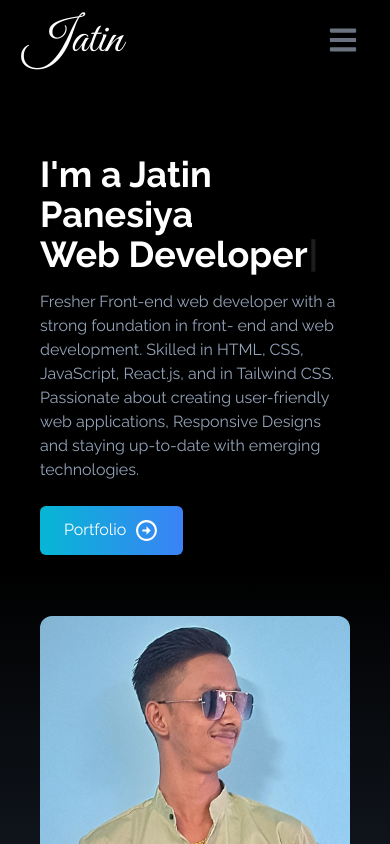
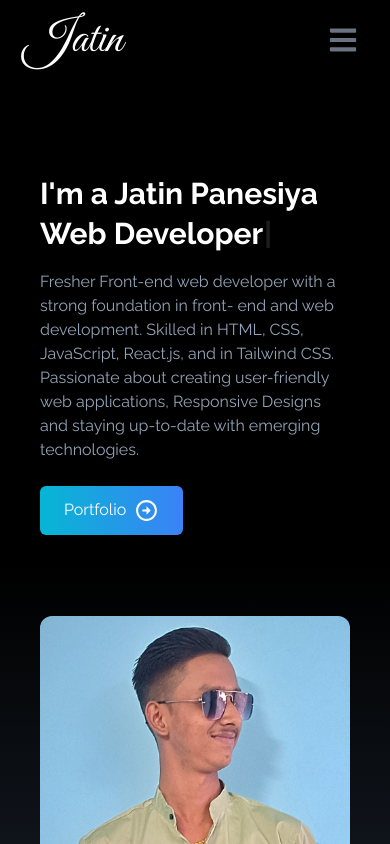
Before and after one commit to Jatin-Panesiya/Portfolio, a React (Create React App) app: page / in a window 390 px wide. Shown: the top 844 px of the page. Built offline with nearby package versions, Linux system fonts and the light colour scheme; the HTML template or start-up script is replaced by a standard one.

Commit message:
project completed

```diff
--- a/public/index.html
+++ b/public/index.html
@@ -2,7 +2,7 @@
 <html lang="en">
   <head>
     <meta charset="utf-8" />
-    <link rel="favicon" href="../src/assets/images/icon.png" />
+    <link rel="icon" href="/icon.png" />
     <meta name="viewport" content="width=device-width, initial-scale=1" />
     <meta name="theme-color" content="#000000" />
     <meta property="og:image" content="../src/assets/images/logoimg.jpg">
--- a/src/components/About.jsx
+++ b/src/components/About.jsx
@@ -6,7 +6,7 @@ import { useEffect } from "react";
 const About = () => {
 
   useEffect(() => {
-    AOS.init({ duration: 3000 });
+    AOS.init({ duration: 1000 });
   }, []);
 
   return (
--- a/src/components/Contact.jsx
+++ b/src/components/Contact.jsx
@@ -30,7 +30,7 @@ const Contact = () => {
         }
     };
     useEffect(() => {
-        AOS.init({ duration: 3000 });
+        AOS.init({ duration: 1000 });
       }, []);
 
     return (
--- a/src/components/Experience.jsx
+++ b/src/components/Experience.jsx
@@ -72,7 +72,7 @@ const Experience = () => {
         },
     ]
     useEffect(() => {
-        AOS.init({ duration: 3000 });
+        AOS.init({ duration: 1000 });
       }, []);
 
   return (
--- a/src/components/Footer.jsx
+++ b/src/components/Footer.jsx
@@ -4,7 +4,7 @@ const Footer = ()=>{
     return(
         <div className="w-full bg-gradient-to-b from-gray-800 via-gray-800 to-black">
             <hr />
-            <div className="max-w-6xl mx-auto  py-10 px-20 grid grid-col-1 gap-10 sm:gap-0 md:gap-0 sm:grid-cols-2 lg:grid-cols-3 text-white">
+            <div className="max-w-6xl mx-auto  py-10 px-20 grid grid-col-1 gap-10 sm:gap-3  sm:grid-cols-2 lg:grid-cols-3 text-white">
                 <div className='grid gap-2'>
                     <h1 className='font-bold text-2xl pb-5 '>Pages</h1>
                     <Link to="home" smooth duration={500} className="hover:underline cursor-pointer text-slate-300 text-lg">Home</Link>
--- a/src/components/Home.jsx
+++ b/src/components/Home.jsx
@@ -13,14 +13,14 @@ const Home = () => {
         <div className='max-w-6xl px-10 md:px-0 py-36 mx-auto justify-around flex items-center  main-responsive '>
             <div className='flex flex-col justify-center h-4 '>
 
-                <h2 className='text-4xl sm:text-5xl font-bold text-white     '>
+                <h2 className='text-4xl sm:text-5xl font-bold text-white res'>
                     I'm a Jatin Panesiya <br />
                     <Typewriter options={{
                         autoStart:true,
                         loop:true,
                         delay:100,
                         strings : ["Web Developer"]
-                    }} className='text-2xl sm:text-3xl pt-2'></Typewriter>
+                    }} className='text-2xl sm:text-3xl pt-2 res'></Typewriter>
                 </h2>
 
                 <p className='text-slate-400 py-4 max-w-md flex justify-center'>
--- a/src/components/Porfolio.jsx
+++ b/src/components/Porfolio.jsx
@@ -62,7 +62,7 @@ const Porfolio = () => {
     ]
 
     useEffect(() => {
-      AOS.init({ duration: 3000 });
+      AOS.init({ duration: 1000 });
     }, []);
 
   return (
--- a/src/index.css
+++ b/src/index.css
@@ -24,3 +24,13 @@
 
   }
 }
+@media (max-width: 430px) {
+  .res{
+    font-size:30px;
+  }
+}
+@media (max-width: 360px) {
+  .res{
+    font-size:20px;
+  }
+}
```
Also changed, not shown: public/icon.png (added), src/assets/images/icon.png.
